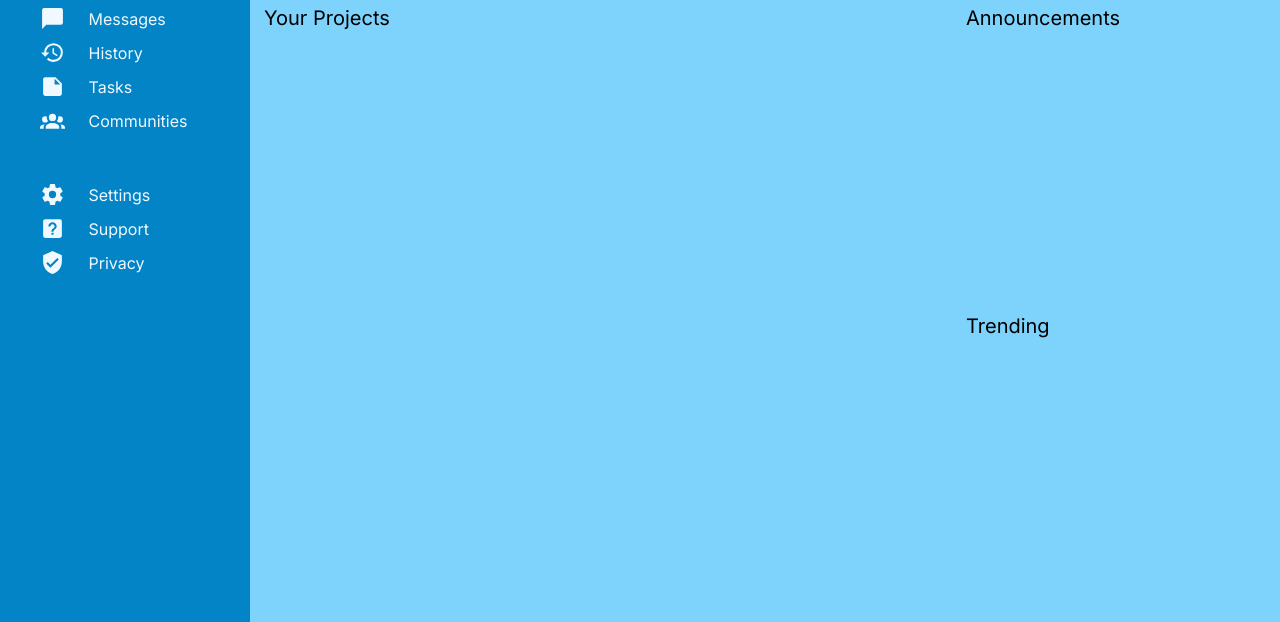
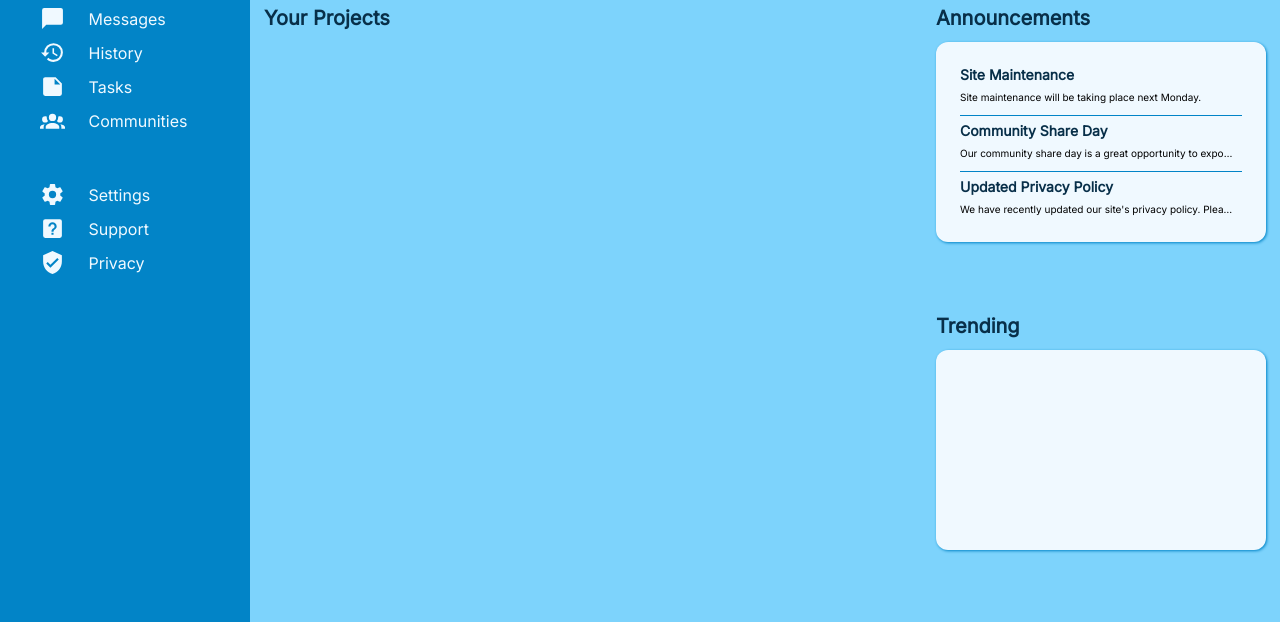
Before and after one commit to danielkurtsawyer/odin-admin-dashboard, a plain HTML site: page index.html in a window 1280 px wide. Shown: the part 178-800 px from the top of the page. Drawn offline with Linux system fonts and the light colour scheme.

Commit message:
Implement announcement board layout

```diff
--- a/index.html
+++ b/index.html
@@ -91,9 +91,24 @@
             </div>
             <div class="announcements">
                 <div class="label">Announcements</div>
+                <div class="announcement-list">
+                    <div class="announcement">
+                        <div class="announcement-header">Site Maintenance</div>
+                        <div class="announcement-details">Site maintenance will be taking place next Monday.</div>
+                    </div>
+                    <div class="announcement">
+                        <div class="announcement-header">Community Share Day</div>
+                        <div class="announcement-details">Our community share day is a great opportunity to expose your ideas to others.</div>
+                    </div>
+                    <div class="announcement">
+                        <div class="announcement-header">Updated Privacy Policy</div>
+                        <div class="announcement-details">We have recently updated our site's privacy policy. Please accept the terms and conditions of this new policy.</div>
+                    </div>
+                </div>
             </div>
             <div class="trending">
                 <div class="label">Trending</div>
+                <div class="trending-list"></div>
             </div>
         </div>
 
--- a/style.css
+++ b/style.css
@@ -197,12 +197,13 @@ input[type="text"]{
     border: none;
     border-radius: 18px;
     color: var(--light-color);
+    box-shadow: 1px 1px 3px var(--darkest-color);
 }
 
 .main-content{
     padding: 14px;
     display: grid;
-    grid-template: repeat(2, minmax(200px, 1fr))/ 1fr 300px;
+    grid-template: repeat(2, minmax(200px, 1fr))/ 1fr 330px;
     gap: 14px;
 }
 
@@ -223,4 +224,48 @@ input[type="text"]{
 
 .label {
     font-size: 20px;
+    color: var(--darkest-color);
+    font-weight: bold;
 }
+
+.announcement-list, .trending-list{
+    height:200px;
+    box-sizing: border-box;
+    box-shadow: 1px 1px 3px var(--dark-color);
+    padding: 24px;
+    margin-top: 12px;
+
+    border-radius: 12px;
+    background-color: var(--light-color);
+
+    display: grid;
+}
+
+.announcement-list{
+    grid-template-rows: 50px 50px 50px;
+    gap: 6px;
+}
+.announcement-header{
+    font-size: 14px;
+    font-weight: bold;
+    color: var(--darkest-color)
+}
+
+.announcement{
+    font-size: 10px;
+    border-bottom: 1px solid var(--dark-color);
+
+    display: grid;
+    grid-template-rows: 25px 25px;
+}
+
+.announcement:last-child{
+    border-bottom: none;
+}
+
+.announcement-details{
+    overflow: hidden;
+    white-space: nowrap;
+    text-overflow: ellipsis;
+    max-width: 275px;
+}
```
